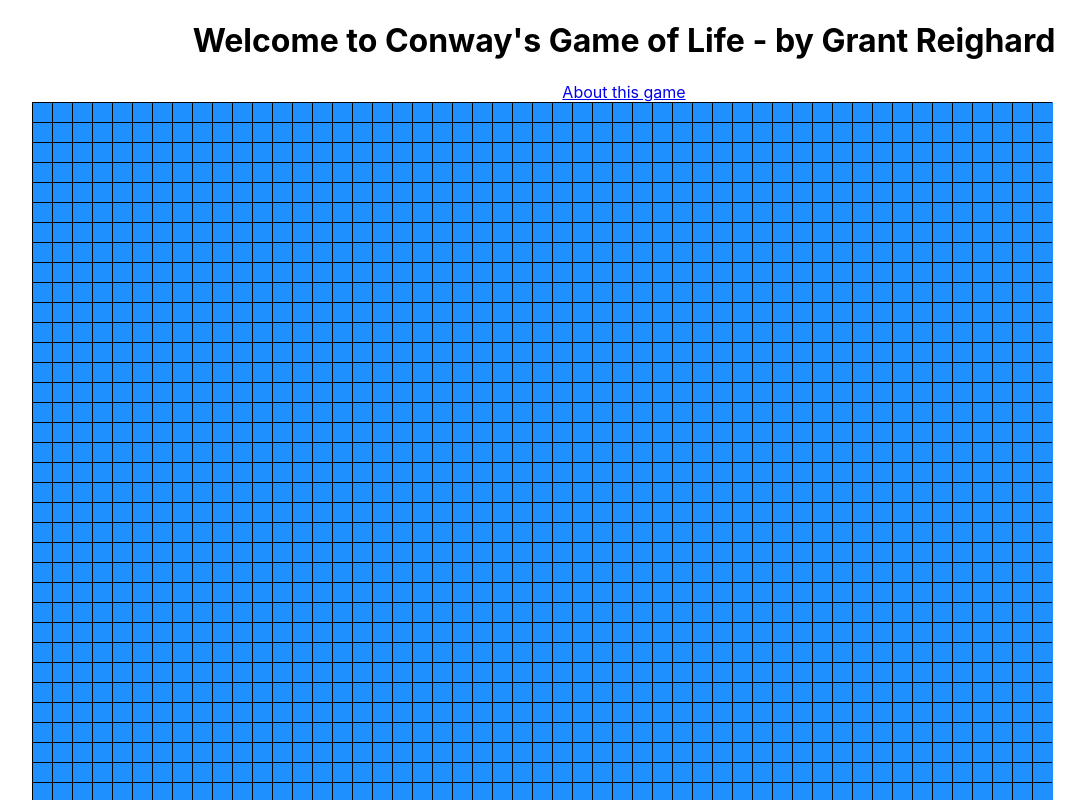
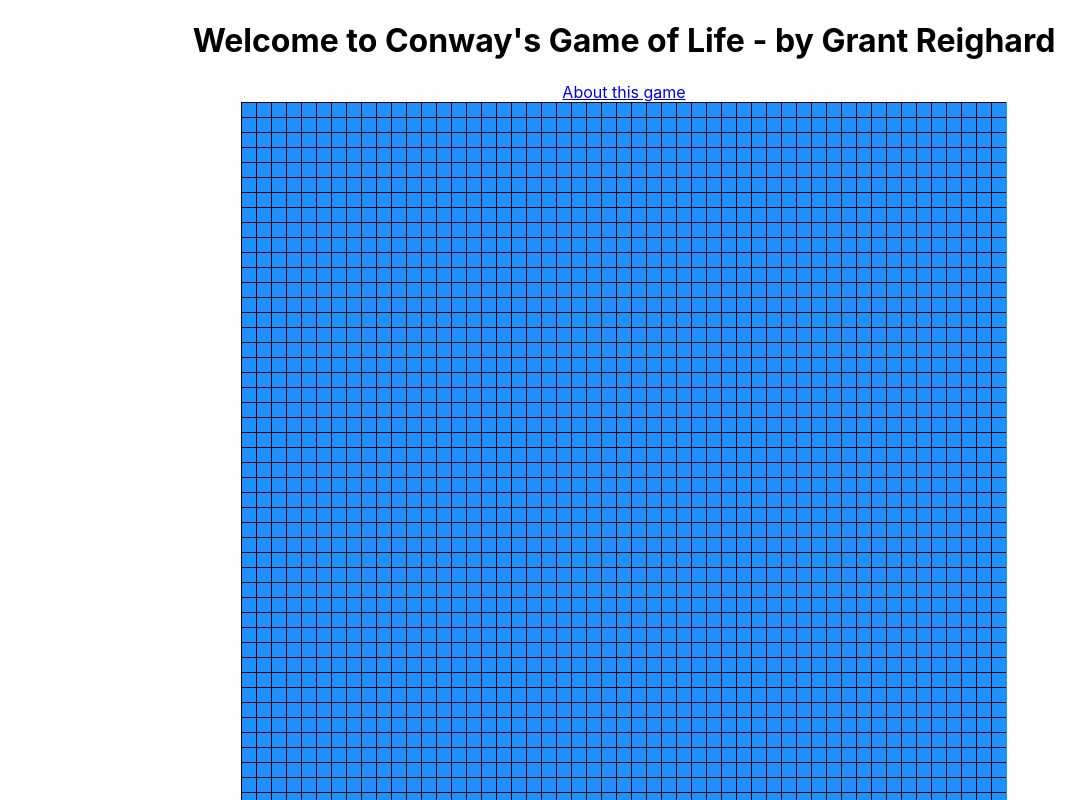
Before and after one commit to bloominstituteoftechnology/CS-Build-Week-1, a React (Create React App) app in the folder game/: page / in a window 1280 px wide. Shown: the top 800 px of the page, without its empty margins (16-1101 px from the left). Built offline with nearby package versions, Linux system fonts and the light colour scheme.

Commit message:
Added div and styling to get the buttons and info at bottom to move under the grid on all sizes, made medium cellSize smaller.

```diff
--- a/game/src/App.css
+++ b/game/src/App.css
@@ -44,3 +44,8 @@ ol, .algoP {
   text-align: left;
   margin: 0 auto;
 }
+
+.gameDiv {
+  display: flex;
+  flex-flow: column wrap;
+}
--- a/game/src/components/Game.js
+++ b/game/src/components/Game.js
@@ -36,7 +36,7 @@ class Game extends React.Component {
             boardSize: "medium",
             numX: 50,
             numY: 50,
-            cellSize: 20,
+            cellSize: 15,
             configuration: ''
         }
     }
@@ -347,7 +347,7 @@ class Game extends React.Component {
             secondMatrix = smallSecond;
         } else if (size === "medium") {
             this.setState({array1: mediumClear});
-            this.setState({boardSize: "medium", numX: 50, numY: 50, cellSize: 20});
+            this.setState({boardSize: "medium", numX: 50, numY: 50, cellSize: 15});
             clearMatrix = mediumClear;
             firstMatrix = mediumFirst;
             secondMatrix = mediumSecond;
@@ -423,8 +423,11 @@ class Game extends React.Component {
 
     render() {
         return (
+            <div className="gameDiv">
                 <div>
                     <canvas ref="canvas" id="gameCanvas" width={(this.state.numX + 1) *this.state.cellSize + 1} height={this.state.numY * this.state.cellSize + 1} onClick={this.canvasOnClick} />
+                </div>
+                <div>
                     <button onClick={this.toggleButton}>{this.state.buttonTag}</button>
                     <button onClick={this.clearGrid}>Clear</button>
                     {/* <button onClick={() => this.changeSpeed(2000)}>></button>
@@ -467,7 +470,7 @@ class Game extends React.Component {
                     : null}
                     <button onClick={this.generateRandom}>Random</button>
                     Generation: {generationCount}
-
+                </div>
             </div>
         );
     }
```
Lines whose indentation alone changed are shown as unchanged.
